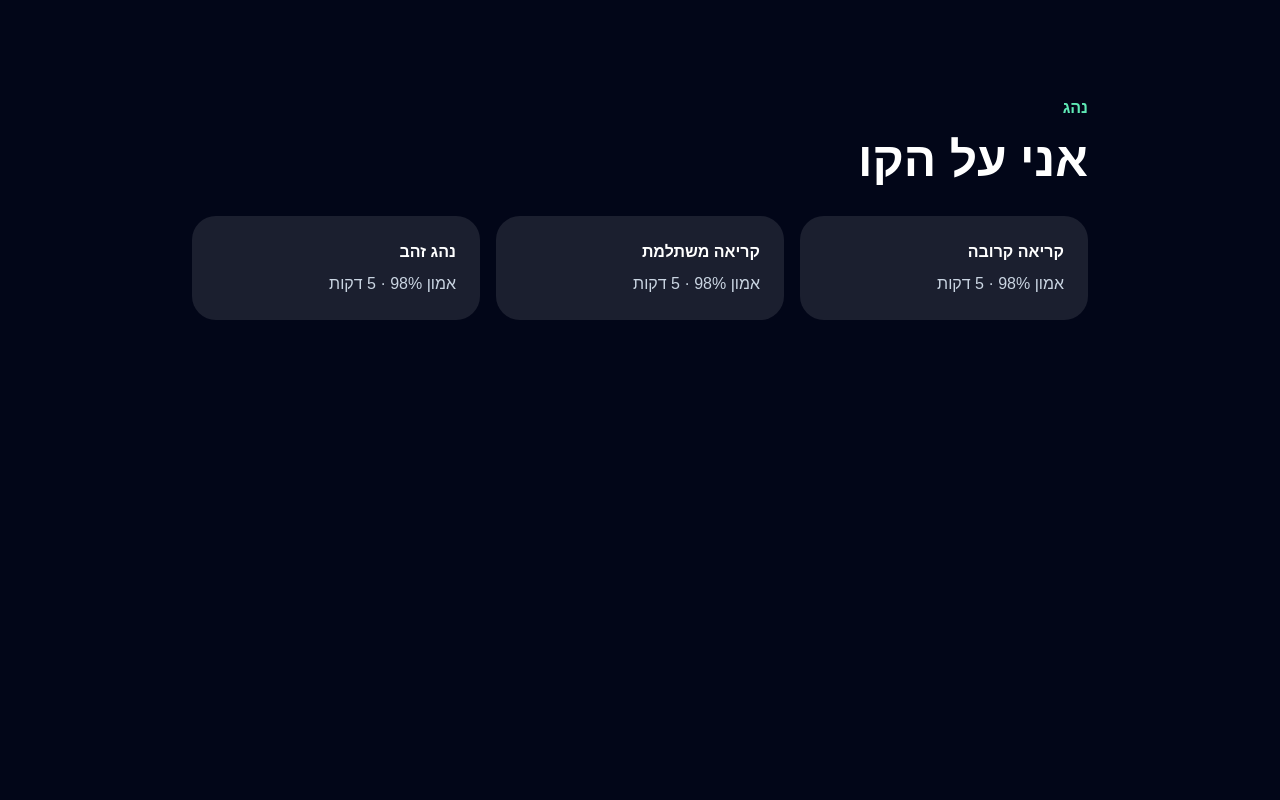
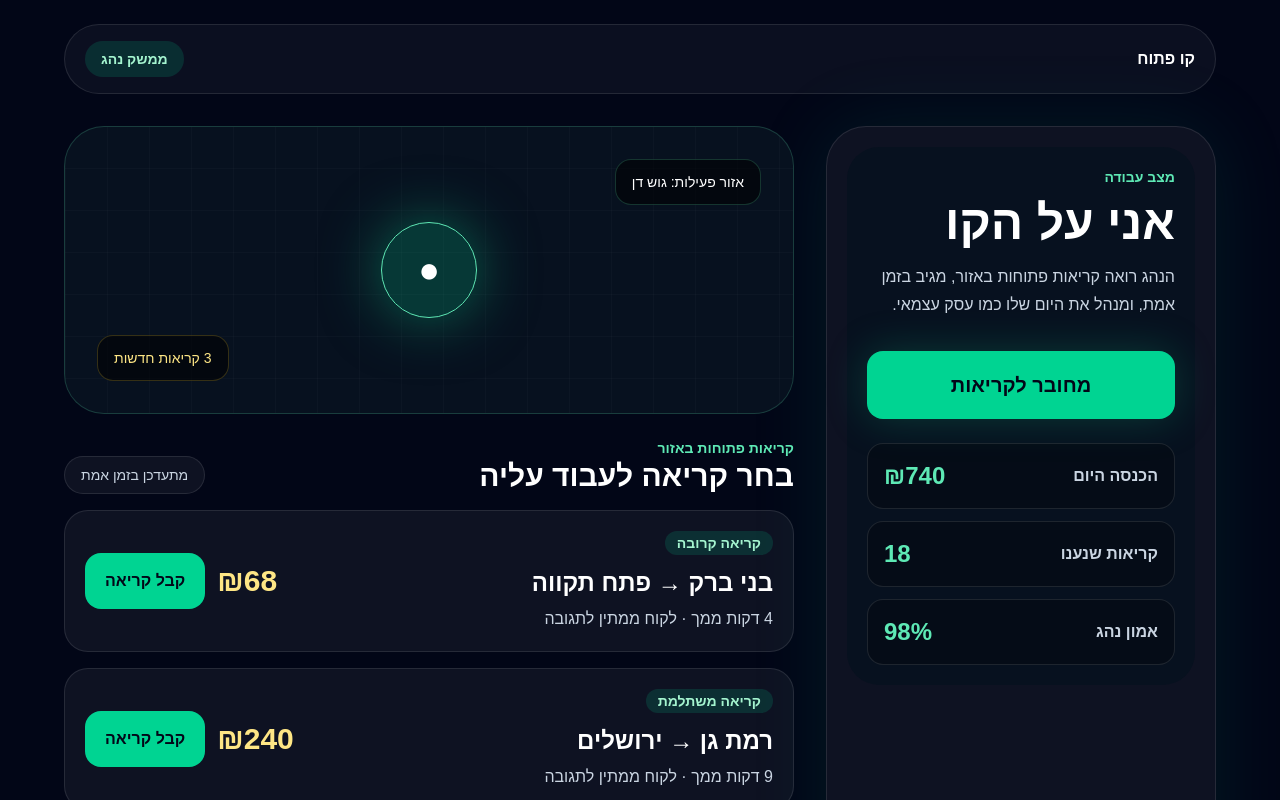
Before and after one commit to stamplace/kav-patuach, a Next.js app: page /driver in a window 1280 px wide. Shown: the top 800 px of the page. Built offline with nearby package versions, Linux system fonts and the light colour scheme.

Commit message:
feat(ui): upgrade driver work console

```diff
--- a/src/app/driver/page.tsx
+++ b/src/app/driver/page.tsx
@@ -1,16 +1,88 @@
+import { product } from "@/lib/product";
+
+const calls = [
+  { title: "בני ברק → פתח תקווה", tag: "קריאה קרובה", eta: "4 דקות", value: "₪68" },
+  { title: "רמת גן → ירושלים", tag: "קריאה משתלמת", eta: "9 דקות", value: "₪240" },
+  { title: "אלעד → נתב״ג", tag: "נסיעה קבועה", eta: "14 דקות", value: "₪180" },
+];
+
+const driverStats = [
+  { label: "הכנסה היום", value: "₪740" },
+  { label: "קריאות שנענו", value: "18" },
+  { label: "אמון נהג", value: "98%" },
+];
+
 export default function Driver() {
   return (
-    <main dir="rtl" className="min-h-screen bg-slate-950 text-white p-8">
-      <section className="mx-auto max-w-4xl py-16">
-        <p className="text-emerald-300 font-bold">נהג</p>
-        <h1 className="mt-4 text-5xl font-black">אני על הקו</h1>
-        <div className="mt-8 grid gap-4 sm:grid-cols-3">
-          {["קריאה קרובה", "קריאה משתלמת", "נהג זהב"].map((item) => (
-            <div key={item} className="rounded-3xl bg-white/10 p-6">
-              <p className="font-black">{item}</p>
-              <p className="mt-2 text-slate-300">אמון 98% · 5 דקות</p>
+    <main dir="rtl" className="min-h-screen bg-[#020617] px-5 py-6 text-white">
+      <section className="mx-auto max-w-6xl">
+        <nav className="mb-8 flex items-center justify-between rounded-full border border-white/10 bg-white/[0.04] px-5 py-4">
+          <a href="/" className="font-black">{product.name}</a>
+          <span className="rounded-full bg-emerald-400/15 px-4 py-2 text-sm font-bold text-emerald-200">ממשק נהג</span>
+        </nav>
+
+        <div className="grid gap-8 lg:grid-cols-[390px_1fr]">
+          <aside className="rounded-[2.5rem] border border-white/10 bg-white/[0.05] p-5 shadow-[0_0_80px_rgba(16,185,129,.12)]">
+            <div className="rounded-[2rem] bg-[#07111f] p-5">
+              <p className="text-sm font-bold text-emerald-300">מצב עבודה</p>
+              <h1 className="mt-3 text-5xl font-black">אני על הקו</h1>
+              <p className="mt-4 leading-7 text-slate-300">
+                הנהג רואה קריאות פתוחות באזור, מגיב בזמן אמת, ומנהל את היום שלו כמו עסק עצמאי.
+              </p>
+
+              <button className="mt-8 w-full rounded-2xl bg-emerald-400 p-5 text-xl font-black text-slate-950 shadow-[0_0_40px_rgba(16,185,129,.25)]">
+                מחובר לקריאות
+              </button>
+
+              <div className="mt-6 grid gap-3">
+                {driverStats.map((stat) => (
+                  <div key={stat.label} className="flex items-center justify-between rounded-2xl border border-white/10 bg-black/25 p-4">
+                    <span className="font-bold text-slate-300">{stat.label}</span>
+                    <span className="text-2xl font-black text-emerald-300">{stat.value}</span>
+                  </div>
+                ))}
+              </div>
             </div>
-          ))}
+          </aside>
+
+          <section className="grid gap-6">
+            <div className="relative h-72 overflow-hidden rounded-[2.5rem] border border-emerald-300/20 bg-[#07111f] p-5">
+              <div className="absolute inset-0 bg-[linear-gradient(90deg,rgba(255,255,255,.06)_1px,transparent_1px),linear-gradient(0deg,rgba(255,255,255,.06)_1px,transparent_1px)] bg-[size:42px_42px] opacity-40" />
+              <div className="absolute right-8 top-8 rounded-2xl border border-emerald-300/20 bg-black/55 px-4 py-3 text-sm">אזור פעילות: גוש דן</div>
+              <div className="absolute bottom-8 left-8 rounded-2xl border border-amber-300/20 bg-black/55 px-4 py-3 text-sm text-amber-200">3 קריאות חדשות</div>
+              <div className="absolute left-1/2 top-1/2 grid h-24 w-24 -translate-x-1/2 -translate-y-1/2 place-items-center rounded-full border border-emerald-300 bg-emerald-400/20 text-4xl shadow-[0_0_60px_rgba(16,185,129,.5)]">
+                ●
+              </div>
+            </div>
+
+            <div>
+              <div className="mb-4 flex items-end justify-between gap-4">
+                <div>
+                  <p className="text-sm font-bold text-emerald-300">קריאות פתוחות באזור</p>
+                  <h2 className="text-3xl font-black">בחר קריאה לעבוד עליה</h2>
+                </div>
+                <span className="rounded-full border border-white/10 bg-white/5 px-4 py-2 text-sm text-slate-300">מתעדכן בזמן אמת</span>
+              </div>
+
+              <div className="grid gap-4">
+                {calls.map((call) => (
+                  <article key={call.title} className="grid gap-4 rounded-3xl border border-white/10 bg-white/[0.05] p-5 md:grid-cols-[1fr_auto] md:items-center">
+                    <div>
+                      <span className="rounded-full bg-emerald-400/15 px-3 py-1 text-sm font-bold text-emerald-200">{call.tag}</span>
+                      <h3 className="mt-3 text-2xl font-black">{call.title}</h3>
+                      <p className="mt-2 text-slate-300">{call.eta} ממך · לקוח ממתין לתגובה</p>
+                    </div>
+                    <div className="flex items-center gap-3">
+                      <span className="text-3xl font-black text-amber-200">{call.value}</span>
+                      <button className="rounded-2xl bg-emerald-400 px-5 py-4 font-black text-slate-950">
+                        קבל קריאה
+                      </button>
+                    </div>
+                  </article>
+                ))}
+              </div>
+            </div>
+          </section>
         </div>
       </section>
     </main>
```
